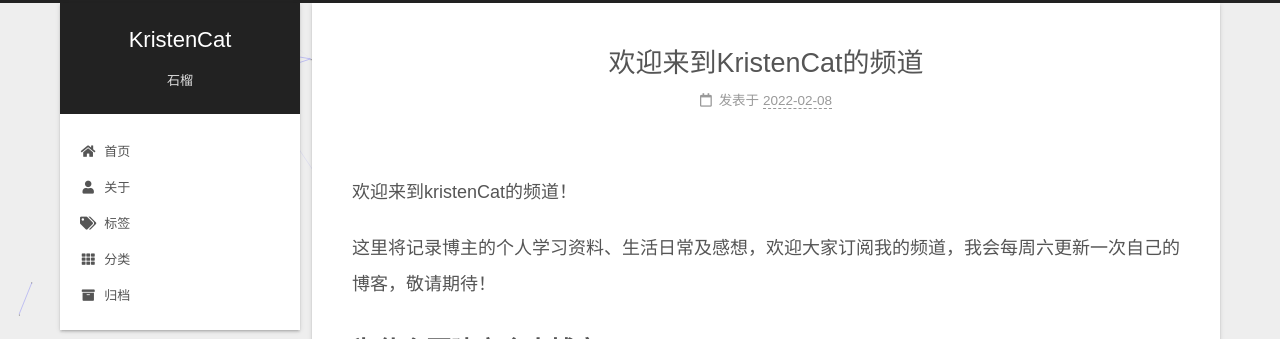
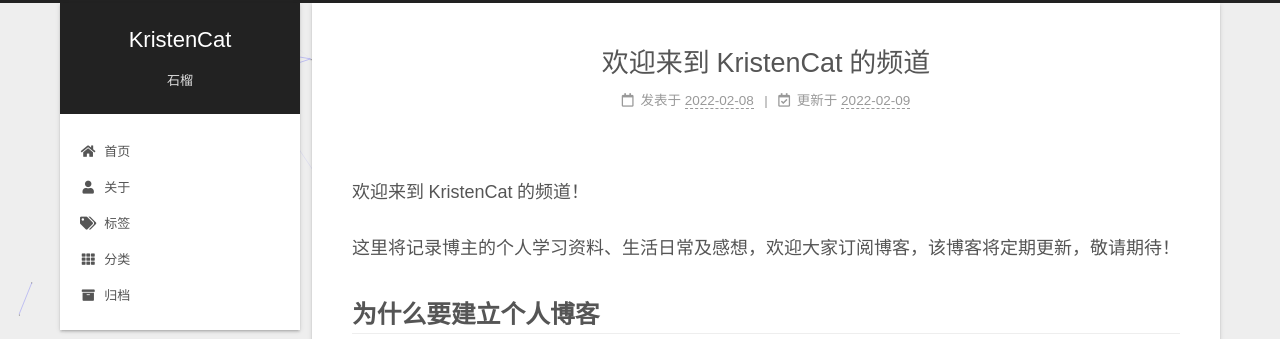
Before and after one commit to KristenCat/KristenCat.github.io, a plain HTML site: page 2022/02/08/你好/index.html in a window 1280 px wide. Shown: the top 339 px of the page. Drawn offline with Linux system fonts and the light colour scheme; some packages are replaced by stand-ins of ours; a script that the page names is missing; a web font is replaced by a local one.

Commit message:
Site updated: 2022-02-09 13:34:20

```diff
--- a/2022/02/08/你好/index.html
+++ b/2022/02/08/你好/index.html
@@ -22,15 +22,15 @@
     var CONFIG = {"hostname":"example.com","root":"/","scheme":"Gemini","version":"7.8.0","exturl":false,"sidebar":{"position":"left","display":"post","padding":18,"offset":12,"onmobile":false},"copycode":{"enable":false,"show_result":false,"style":null},"back2top":{"enable":true,"sidebar":false,"scrollpercent":false},"bookmark":{"enable":false,"color":"#222","save":"auto"},"fancybox":false,"mediumzoom":false,"lazyload":false,"pangu":false,"comments":{"style":"tabs","active":null,"storage":true,"lazyload":false,"nav":null},"algolia":{"hits":{"per_page":10},"labels":{"input_placeholder":"Search for Posts","hits_empty":"We didn't find any results for the search: ${query}","hits_stats":"${hits} results found in ${time} ms"}},"localsearch":{"enable":false,"trigger":"auto","top_n_per_article":1,"unescape":false,"preload":false},"motion":{"enable":true,"async":false,"transition":{"post_block":"fadeIn","post_header":"slideDownIn","post_body":"slideDownIn","coll_header":"slideLeftIn","sidebar":"slideUpIn"}}};
   </script>
 
-  <meta name="description" content="欢迎来到kristenCat的频道！ 这里将记录博主的个人学习资料、生活日常及感想，欢迎大家订阅我的频道，我会每周六更新一次自己的博客，敬请期待！ 为什么要建立个人博客准备考研博主即将面临考研。 为了让自己的学习不再杂乱，博主决定在复习阶段定期维护博客，将自己的考研复习笔记有序整理，在不同的复习阶段做到心中有数，忙中有序。 学习维护博客第一次搭建博客的过程十分艰难，从搭建到美化走了许多弯路，经历了">
+  <meta name="description" content="欢迎来到 KristenCat 的频道！ 这里将记录博主的个人学习资料、生活日常及感想，欢迎大家订阅博客，该博客将定期更新，敬请期待！ 为什么要建立个人博客准备考研博主即将面临考研。 为了让自己的学习不再杂乱，博主决定在复习阶段定期维护博客，将自己的考研复习笔记有序整理，在不同的复习阶段做到心中有数，忙中有序。 学习维护博客第一次搭建博客的过程十分艰难，从搭建到美化走了许多弯路，经历了许多困难。">
 <meta property="og:type" content="article">
-<meta property="og:title" content="欢迎来到KristenCat的频道">
+<meta property="og:title" content="欢迎来到 KristenCat 的频道">
 <meta property="og:url" content="http://example.com/2022/02/08/%E4%BD%A0%E5%A5%BD/index.html">
 <meta property="og:site_name" content="KristenCat">
-<meta property="og:description" content="欢迎来到kristenCat的频道！ 这里将记录博主的个人学习资料、生活日常及感想，欢迎大家订阅我的频道，我会每周六更新一次自己的博客，敬请期待！ 为什么要建立个人博客准备考研博主即将面临考研。 为了让自己的学习不再杂乱，博主决定在复习阶段定期维护博客，将自己的考研复习笔记有序整理，在不同的复习阶段做到心中有数，忙中有序。 学习维护博客第一次搭建博客的过程十分艰难，从搭建到美化走了许多弯路，经历了">
+<meta property="og:description" content="欢迎来到 KristenCat 的频道！ 这里将记录博主的个人学习资料、生活日常及感想，欢迎大家订阅博客，该博客将定期更新，敬请期待！ 为什么要建立个人博客准备考研博主即将面临考研。 为了让自己的学习不再杂乱，博主决定在复习阶段定期维护博客，将自己的考研复习笔记有序整理，在不同的复习阶段做到心中有数，忙中有序。 学习维护博客第一次搭建博客的过程十分艰难，从搭建到美化走了许多弯路，经历了许多困难。">
 <meta property="og:locale" content="zh_CN">
 <meta property="article:published_time" content="2022-02-08T07:08:53.869Z">
-<meta property="article:modified_time" content="2022-02-08T07:52:51.645Z">
+<meta property="article:modified_time" content="2022-02-09T05:31:32.655Z">
 <meta property="article:author" content="张煜东">
 <meta name="twitter:card" content="summary">
 
@@ -47,7 +47,7 @@
   };
 </script>
 
-  <title>欢迎来到KristenCat的频道 | KristenCat</title>
+  <title>欢迎来到 KristenCat 的频道 | KristenCat</title>
 
 
 
@@ -181,7 +181,7 @@
     </span>
       <header class="post-header">
         <h1 class="post-title" itemprop="name headline">
-          欢迎来到KristenCat的频道
+          欢迎来到 KristenCat 的频道
         </h1>
 
         <div class="post-meta">
@@ -191,9 +191,15 @@
               </span>
               <span class="post-meta-item-text">发表于</span>
 
-
-              <time title="创建时间：2022-02-08 15:08:53 / 修改时间：15:52:51" itemprop="dateCreated datePublished" datetime="2022-02-08T15:08:53+08:00">2022-02-08</time>
+              <time title="创建时间：2022-02-08 15:08:53" itemprop="dateCreated datePublished" datetime="2022-02-08T15:08:53+08:00">2022-02-08</time>
             </span>
+              <span class="post-meta-item">
+                <span class="post-meta-item-icon">
+                  <i class="far fa-calendar-check"></i>
+                </span>
+                <span class="post-meta-item-text">更新于</span>
+                <time title="修改时间：2022-02-09 13:31:32" itemprop="dateModified" datetime="2022-02-09T13:31:32+08:00">2022-02-09</time>
+              </span>
 
 
             <span class="post-meta-item" title="阅读次数" id="busuanzi_container_page_pv" style="display: none;">
@@ -213,8 +219,8 @@
     <div class="post-body" itemprop="articleBody">
 
 
-        <p>欢迎来到kristenCat的频道！</p>
-<p>这里将记录博主的个人学习资料、生活日常及感想，欢迎大家订阅我的频道，我会每周六更新一次自己的博客，敬请期待！</p>
+        <p>欢迎来到 KristenCat 的频道！</p>
+<p>这里将记录博主的个人学习资料、生活日常及感想，欢迎大家订阅博客，该博客将定期更新，敬请期待！</p>
 <h2 id="为什么要建立个人博客"><a href="#为什么要建立个人博客" class="headerlink" title="为什么要建立个人博客"></a>为什么要建立个人博客</h2><h3 id="准备考研"><a href="#准备考研" class="headerlink" title="准备考研"></a>准备考研</h3><p>博主即将面临考研。</p>
 <p>为了让自己的学习不再杂乱，博主决定在复习阶段定期维护博客，将自己的考研复习笔记有序整理，在不同的复习阶段做到心中有数，忙中有序。</p>
 <h3 id="学习维护博客"><a href="#学习维护博客" class="headerlink" title="学习维护博客"></a>学习维护博客</h3><p>第一次搭建博客的过程十分艰难，从搭建到美化走了许多弯路，经历了许多困难。</p>
--- a/css/main.css
+++ b/css/main.css
@@ -1169,7 +1169,7 @@ pre .javascript .function {
 }
 .links-of-author a::before,
 .links-of-author span.exturl::before {
-  background: #6fd2ff;
+  background: #ec3770;
   border-radius: 50%;
   content: ' ';
   display: inline-block;
```
Also changed, not shown: archives/2022/02/index.html (+1 -1 lines), archives/2022/index.html (+1 -1 lines), archives/index.html (+1 -1 lines), index.html (+11 -5 lines).
